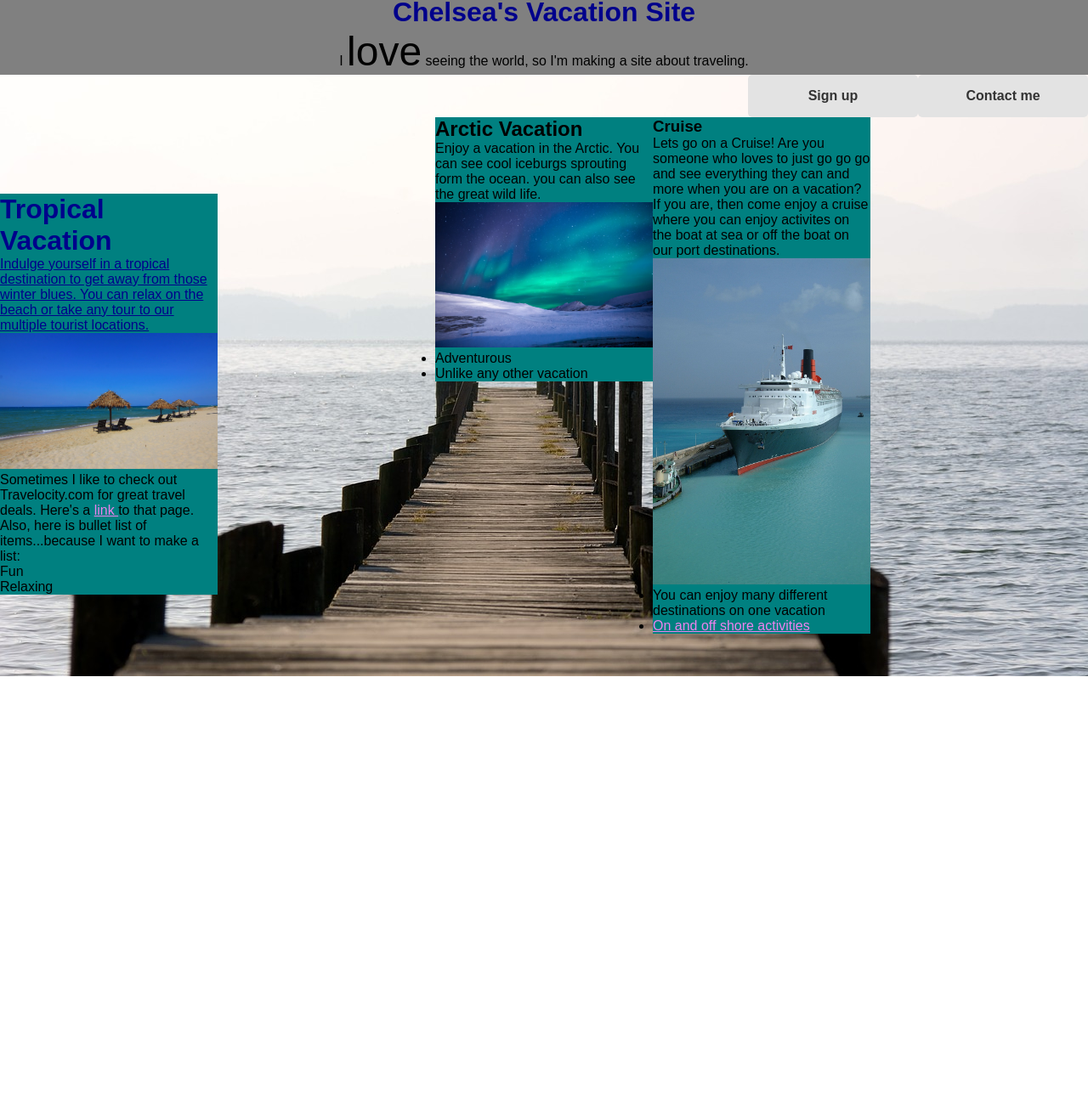
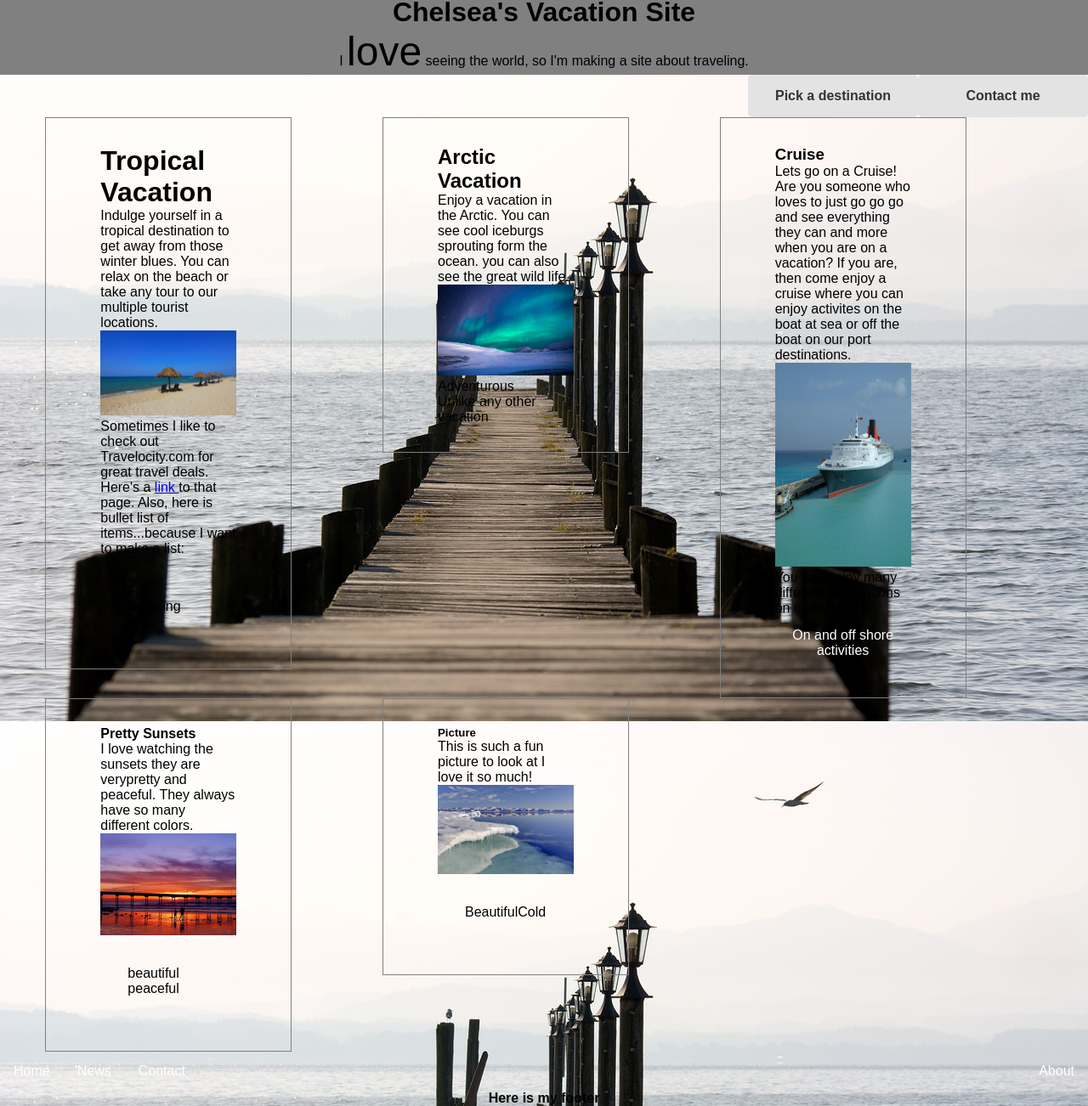
Before and after one commit to chelseahamilton-tiy/wk-01-alpha, a plain HTML site: page index.html in a window 1280 px wide. Shown: the part 4-1306 px from the top of the page at 85% size. Before the commit the page ends 800 px from the top, so only its background shows below. Drawn offline with Linux system fonts and the light colour scheme.

Commit message:
WIP--Finished website

```diff
--- a/index.html
+++ b/index.html
@@ -15,14 +15,14 @@
            I <span>love</span> seeing the world, so I'm making a site about traveling.
          </p>
        </div>
-       <div class="button">Contact me</div>
-       <div class="button">Sign up</div>
-       <div class="clearfix"></div>
-     </header>
+      </header>
+      <div class="button">Contact me</div>
+      <div class="button">Pick a destination</div>
+      <div class="clearfix"></div>
     <main>
-      <div id="box1">
+      <div class="column">
           <h1>Tropical Vacation</h1>
-          <p class="awesome" style="text-decoration: underline;">
+          <p>
             Indulge yourself in a tropical destination to get away from those winter blues.
             You can relax on the beach or take any tour to our multiple tourist locations.
           </p>
@@ -31,12 +31,12 @@
           <p>
             Sometimes I like to check out Travelocity.com for great travel deals.  Here's a <a href="https://www.travelocity.com/" target="_blank">link </a>to that page.  Also, here is bullet list of items...because I want to make a list:
           </p>
-          <ul>
-            <li>Fun</li>
+          <ul style="padding: 2em;">
+            <li>Fun</li></br>
             <li>Relaxing</li>
           </ul>
       </div>
-      <div id="box2">
+      <div class="column">
           <h2>Arctic Vacation</h2>
           <p>
               Enjoy a vacation in the Arctic.  You can see cool iceburgs sprouting form the ocean.
@@ -50,7 +50,7 @@
             <li>Unlike any other vacation</li>
           </ul>
       </div>
-    <div id="box3">
+    <div class="column">
      <h3>Cruise</h3>
      <p>
        Lets go on a Cruise!  Are you someone who loves to just go go go and see everything they can and more when you are on a vacation?  If you are, then come enjoy a cruise where you can enjoy activites on the boat at sea or off the boat on our port destinations.
@@ -63,7 +63,35 @@
         <li><a href="http://www.cruise.com/" target="_blank"/>On and off shore activities</a></li>
       </ul>
     </div>
-
+    <div class="clearfix"></div>
+  <div class="column">
+    <h4>Pretty Sunsets</h4>
+    <p>I love watching the sunsets they are verypretty and peaceful.  They always have so many different colors.</p>
+    <img class="imagesize" src="./images/walk-3641_640.jpg">
+    <ul style="padding:2em;">
+      <li>beautiful</li>
+      <li>peaceful</li>
+    <ul>
+  </div>
+  <div class="column">
+    <h5>Picture</h5>
+    <p>This is such a fun picture to look at I love it so much!</p>
+    <img class="imagesize" src="./images/glacier_water.jpg">
+    <ul style="padding: 2em;">
+      <li>Beautiful</li>
+      <li>Cold</li>
+    </ul>
+  </div>
+  <div class="clearfix"></div>
+  <ul>
+   <li><a href="#home">Home</a></li>
+   <li><a href="#news">News</a></li>
+   <li><a href="#contact">Contact</a></li>
+   <li style="float:right"><a class="active" href="#about">About</a></li>
+</ul>
+  <div class="clearfix"></div>
   </main>
+  <footer>Here is my footer
+  </footer>
   </body>
 </html>
--- a/styles/anchors.css
+++ b/styles/anchors.css
@@ -1,18 +1,27 @@
-a {
-  color: violet;
+ul {
+ list-style-type: none;
+ margin: 0;
+ padding: 0;
+ overflow: hidden;
+ background-color: ;
 }
 
-a:visited {
-  color: orange;
+li {
+ float: left;
 }
 
-a:hover {
-  background-color: black;
+li a {
+ display: block;
+ color: white;
+ text-align: center;
+ padding: 14px 16px;
+ text-decoration: none;
 }
 
-a:focus {
-  background-color: maroon;
+li a:hover:not(.active) {
+ background-color: #111;
 }
-a:active {
-  background-color: purple;
+
+.active {
+ background-color: clear;
 }
--- a/styles/main.css
+++ b/styles/main.css
@@ -1,6 +1,3 @@
-h1 {
-  color: darkblue;
-}
 .awesome {
   color: darkblue;
 }
@@ -9,15 +6,18 @@ body {
   background-attachment: fixed;
   font-family: fantasy;
 }
+
 footer {
   text-align: center;
   font-weight:bold;
 }
+
 img.bridge {
   display:grid;
   padding: 2%;
   margin: 3%;
 }
+
 span {
   font-size:3rem;
 }
@@ -36,11 +36,6 @@ span {
   text-align: center;
 }
 
-.headerbreak {
-  width: 100%;
-  height: 0;
-  border-bottom: 2px solid gray;
-}
 * {
   margin: 0;
   padding: 0;
@@ -65,35 +60,17 @@ span {
   color: e3e3e3;
 }
 
-#largebox {
-  width: 50em;
-  height: 50em;
-  background-color: purple;
+.column {
+  width: 10em;
+  margin: 0 calc((100% - 60em) / 6 );
+  padding: 2em 4em;
   float: left;
-  padding-top: 50px;
-  padding-left: 10px;
-  padding-right: 10px;
+  border: 1px solid gray;
 }
-
-#box1 {
-  height: 10%;
-  width: 20%;
-  background-color: teal;
+.images{
   float: left;
-  margin-left: 0%;
-  margin-top: 7%;
+  text-decoration: none;
+  padding: 3em;
+  text-align: auto;
+  text-decoration: none;
 }
-#box2 {
-  height: 0%;
-  width: 20%;
-  float: left;
-  background-color: teal;
-  margin-left: 20%;
-}
-#box3 {
-  height: 10%;
-  width: 20%;
-  background-color: teal;
-  float: left;
-
-}
```
